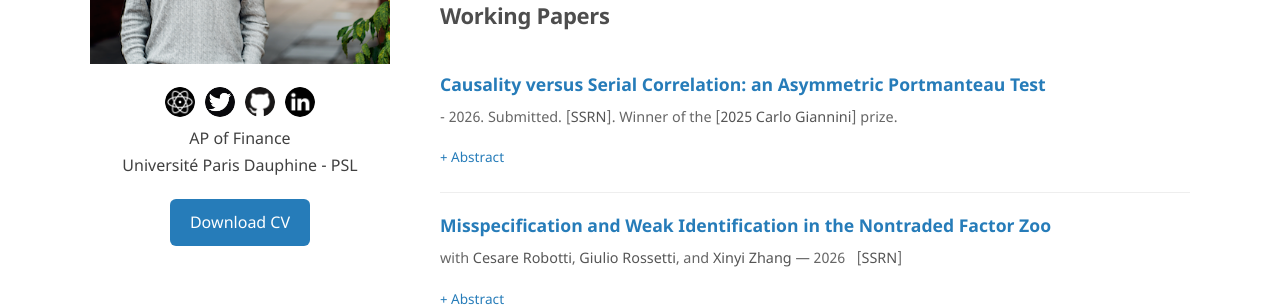
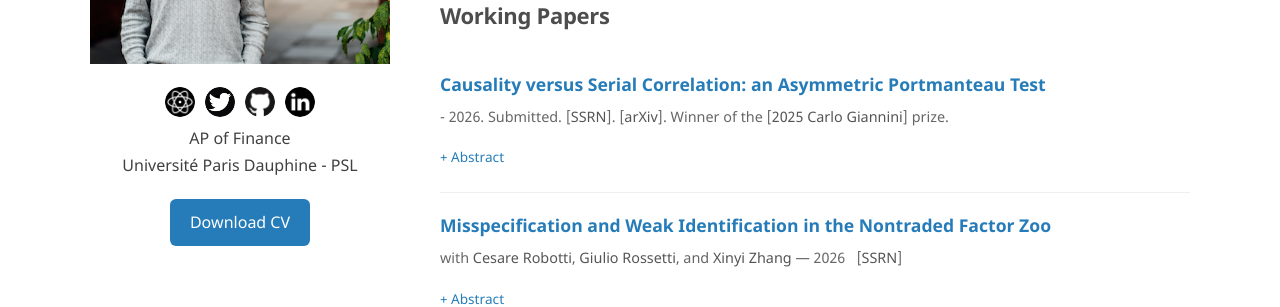
Before and after one commit to amandri/amandri.github.io, a Jekyll site: the page built from research.md, in a window 1280 px wide. Shown: the part 307-614 px from the top of the page. Built offline with Jekyll 4.4.1, drawn with Linux system fonts in a browser that asks for light colours.

Commit message:
Update website

```diff
--- a/research.md
+++ b/research.md
@@ -11,7 +11,7 @@
   <h3 class="paper-title">
     <a href="https://papers.ssrn.com/sol3/papers.cfm?abstract_id=6302579" target="_blank">Causality versus Serial Correlation: an Asymmetric Portmanteau Test</a>
   </h3>
-  <p class="paper-authors"> - 2026. Submitted. [<a href="https://papers.ssrn.com/sol3/papers.cfm?abstract_id=6302579" target="_blank">SSRN</a>]. Winner of the [<a href="https://www.side-iea.it/events/conferences/iceee-2025" target="_blank">2025 Carlo Giannini</a>] prize.</p>
+  <p class="paper-authors"> - 2026. Submitted. [<a href="https://papers.ssrn.com/sol3/papers.cfm?abstract_id=6302579" target="_blank">SSRN</a>]. [<a href="https://arxiv.org/abs/2606.07715" target="_blank">arXiv</a>]. Winner of the [<a href="https://www.side-iea.it/events/conferences/iceee-2025" target="_blank">2025 Carlo Giannini</a>] prize.</p>
   <details class="paper-abstract">
     <summary>Abstract</summary>
     <p>This paper studies specification testing in dynamic linear models in the presence of omitted variables. The null hypothesis of interest is weak exogeneity: shocks have zero conditional expectation given their own past and the past of omitted variables. Existing tests based on quadratic forms of serial cross-correlations suffer from size distortions because their variance incorporates symmetric dependence in both directions, including causality from past shocks to present omitted variables (inverse causality). This paper proposes an asymmetric Portmanteau test that isolates violations of weak exogeneity from inverse causality, is asymptotically normal under the null, and does not require a parametric specification of the joint dynamics. An empirical application examines the Economic Policy Uncertainty shock series and rejects its weak exogeneity. Addressing this failure by controlling for omitted variables changes the estimated inflation response from negative to positive, suggesting a supply-side shock interpretation.</p>
```
